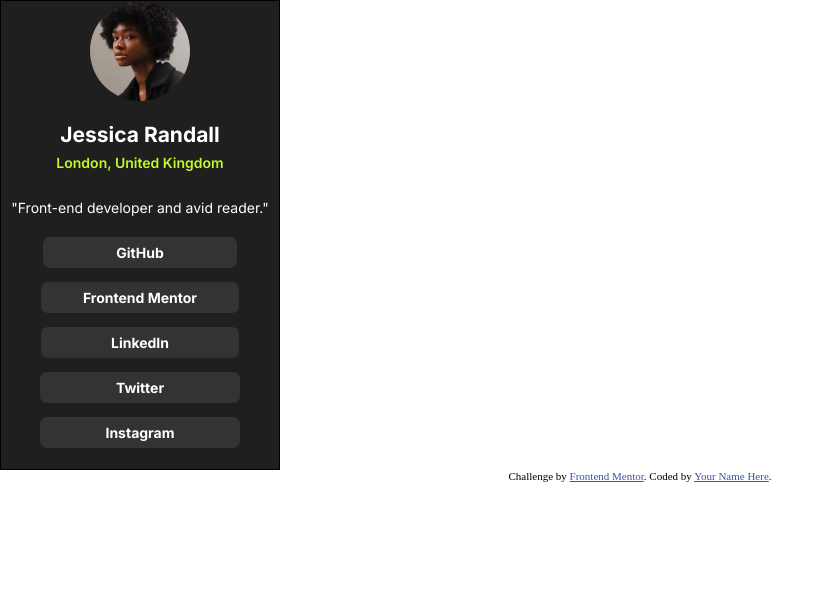
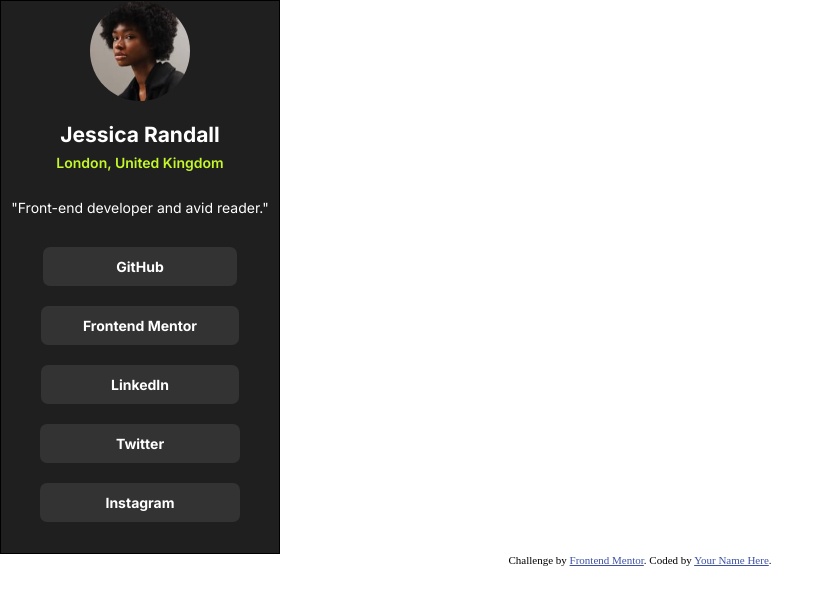
Before and after one commit to Geokobby/social-links-profile-main, a plain HTML site: page index.html in a window 1280 px wide. Shown: the whole page, without its empty margins (0-832 px from the left). Drawn offline with Linux system fonts and the light colour scheme.

Commit message:
Update style.css

```diff
--- a/style.css
+++ b/style.css
@@ -58,26 +58,26 @@ background-color: hsl(0, 0%, 12%);
 
 .git   {
     padding-inline: 5.2em;
-    padding-block: .5em;
+    padding-block: .8em;
 }
 
 .fm {
     padding-inline: 3em;
-    padding-block: .5em;
+    padding-block: .8em;
 }
 .link{
     padding-inline: 5em;
-        padding-block: .5em;
+        padding-block: .8em;
 }
 
 .x{
     padding-inline: 5.4em;
-        padding-block: .5em;
+        padding-block: .8em;
 }
 
  .insta{
     padding-inline: 4.7em;
-        padding-block: .5em;
+        padding-block: .8em;
  }
 
  .git, .fm, .link, .x, .insta{
@@ -94,7 +94,7 @@ background-color: hsl(0, 0%, 12%);
  }
 
 li{
-margin-block: 2em;
+margin-block: 3em;
 }
 .social_link{
     text-decoration: none;
```
